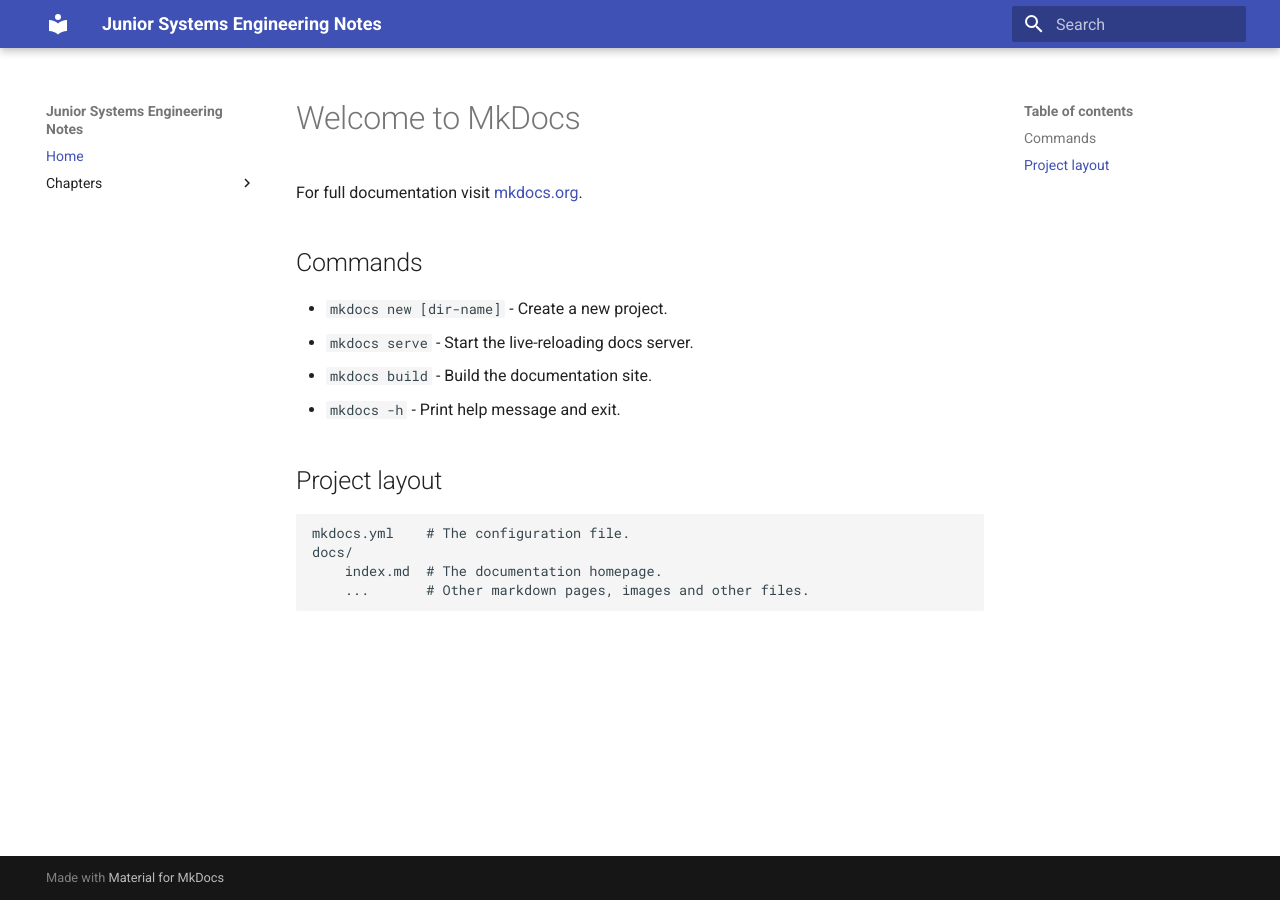
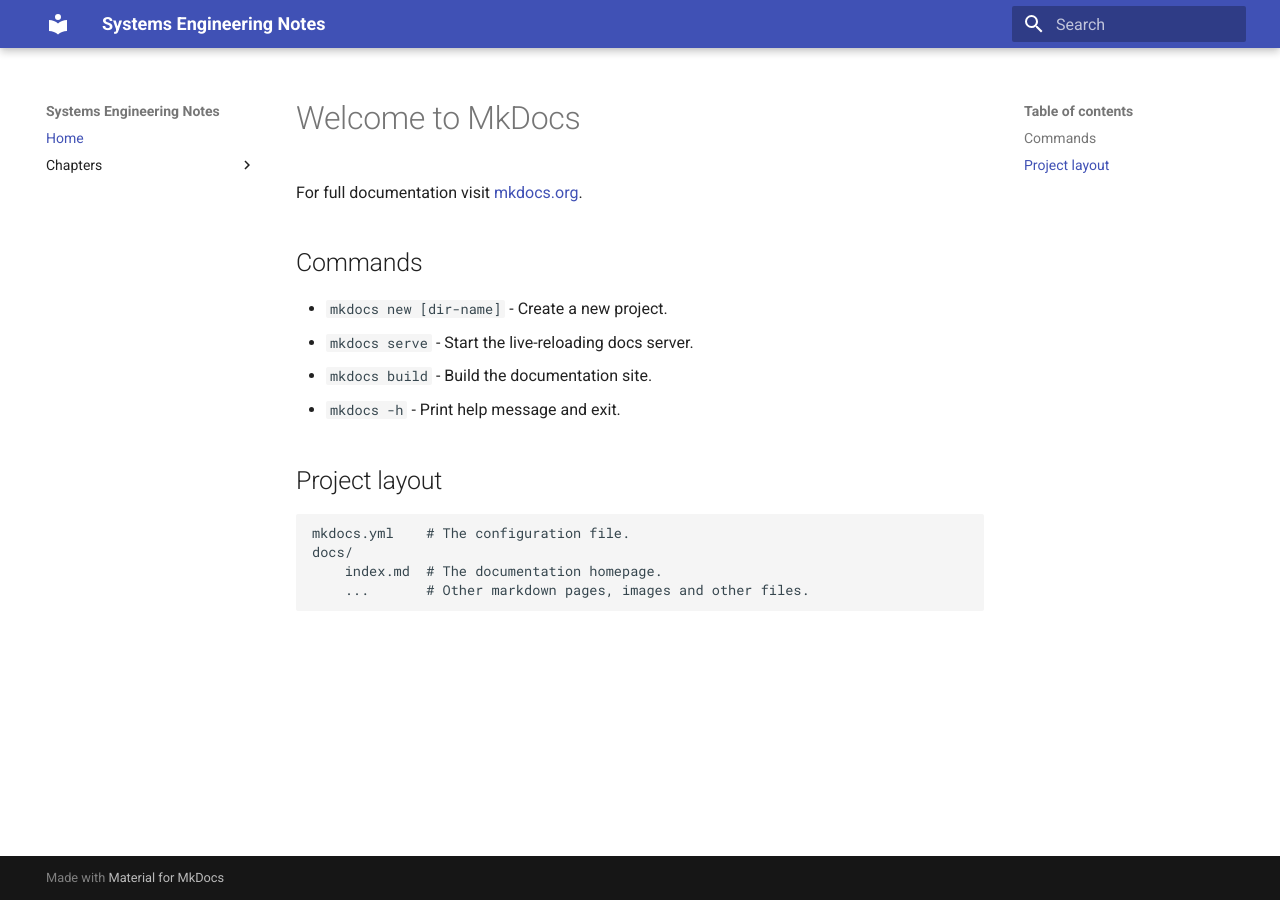
Before and after one commit to hepguzel/systems-engineering-notes, an MkDocs documentation site: the page built from docs/index.md, in a window 1280 px wide. Built offline with MkDocs 1.6.1 and Material for MkDocs 9.7.7, drawn with Linux system fonts in a browser that asks for light colours.

Commit message:
Update mkdocs.yml
removing "junior" word

```diff
--- a/mkdocs.yml
+++ b/mkdocs.yml
@@ -1,4 +1,4 @@
-site_name: Junior Systems Engineering Notes
+site_name: Systems Engineering Notes
 theme:
   name: material
 
```
